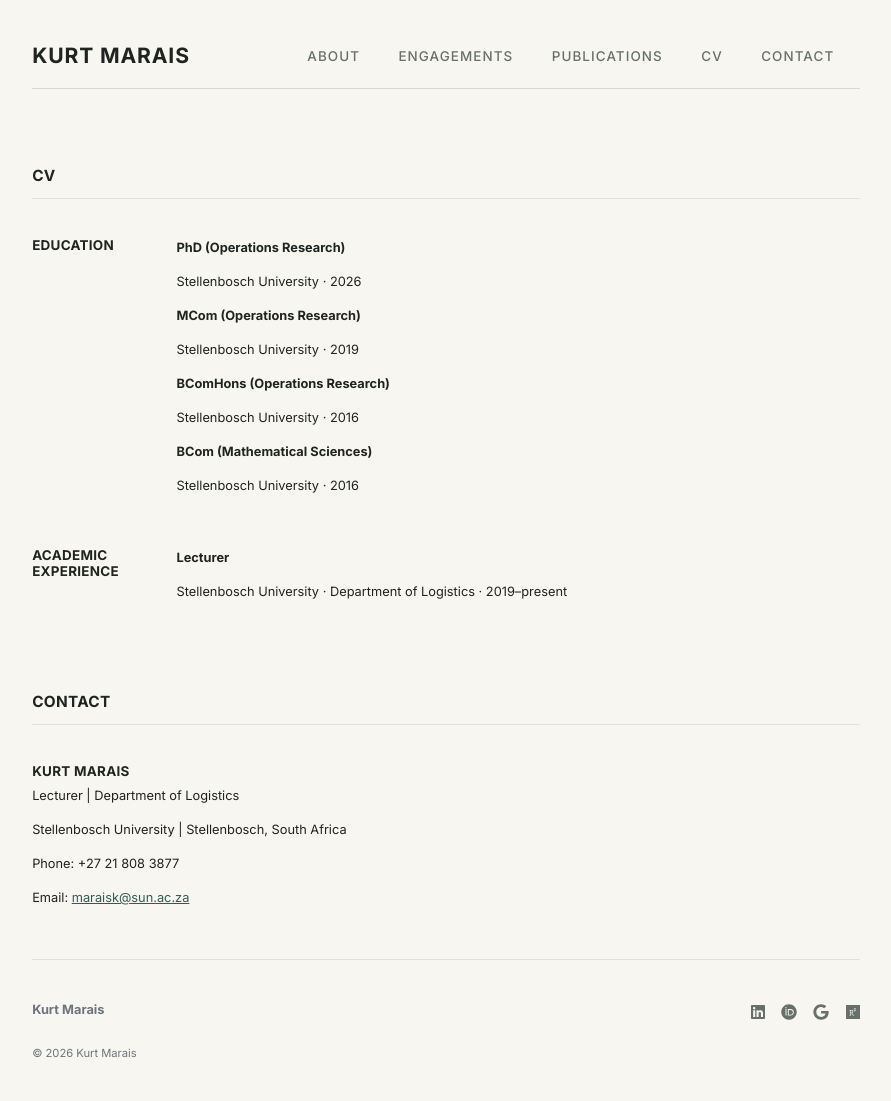
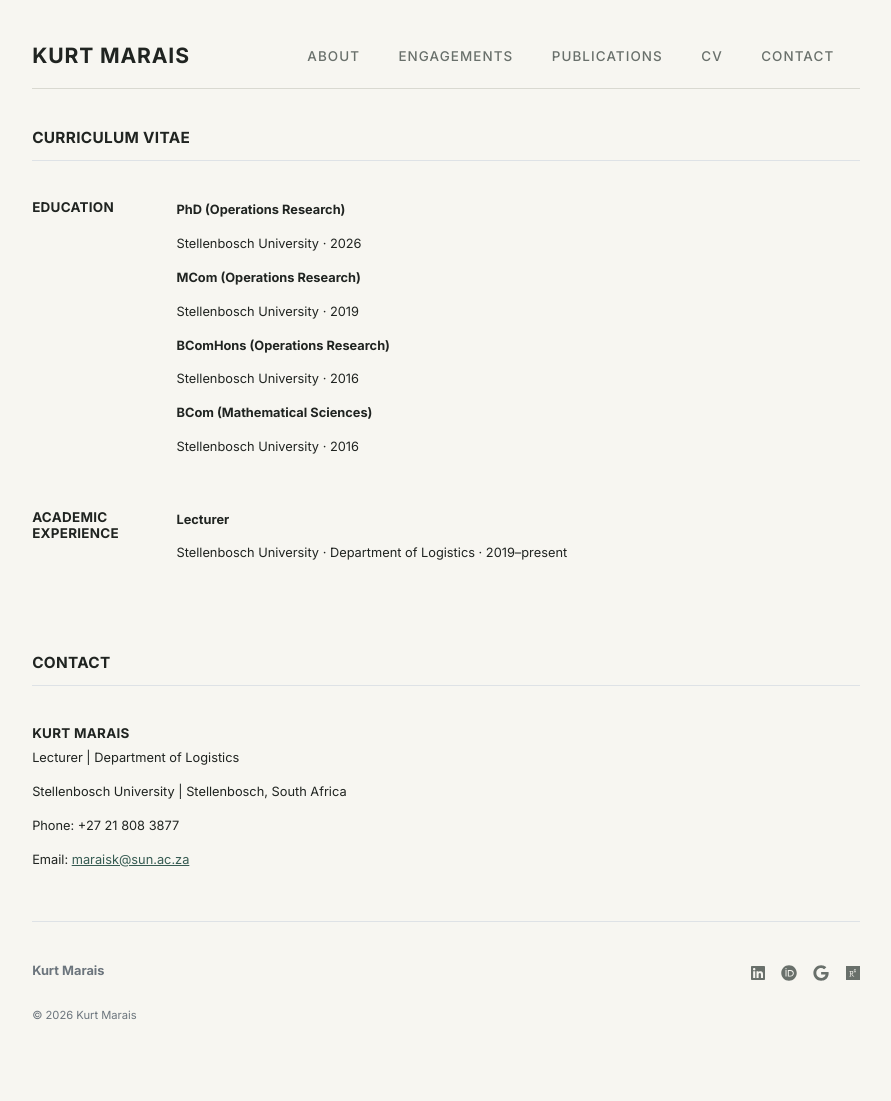
Before and after one commit to kurtmarais/kurtmarais.github.io, a Jekyll site: the page built from cv.md, in a window 1280 px wide. Shown: the whole page, without its empty margins (194-1085 px from the left). Built offline with Jekyll 4.4.1, drawn with Linux system fonts in a browser that asks for light colours; after the commit the page ends 1063 px from its top, so only the background shows below that.

Commit message:
Update cv.html

```diff
--- a/_layouts/cv.html
+++ b/_layouts/cv.html
@@ -6,7 +6,7 @@
 
 <div class="row g-5 mb-5">
   <div>
-    <h3 class="fw-bold border-bottom pb-3 mb-5 mt-5">CV</h3>
+    <h3 class="fw-bold border-bottom pb-3 mb-5">Curriculum Vitae</h3>
     <div class="row g-5 mb-5">
       <div class="col-md-2">
         <h4>Education</h4>
```
